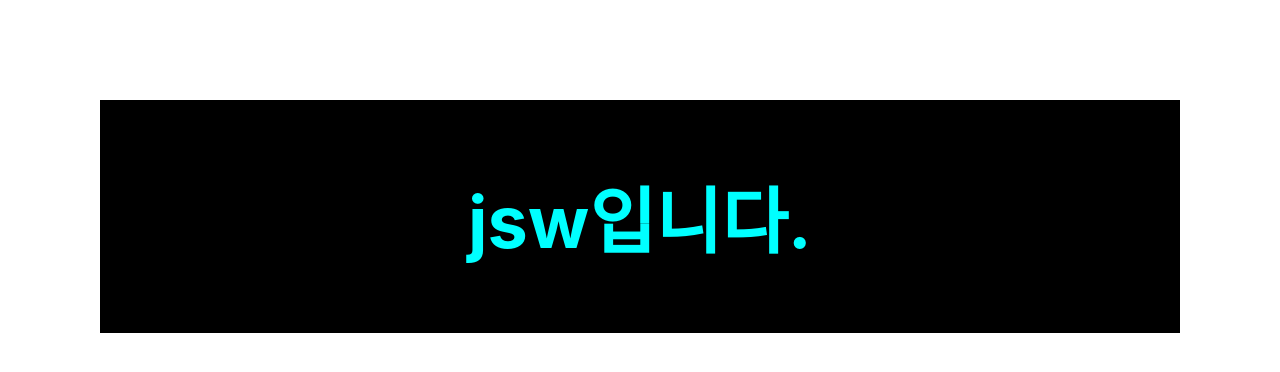
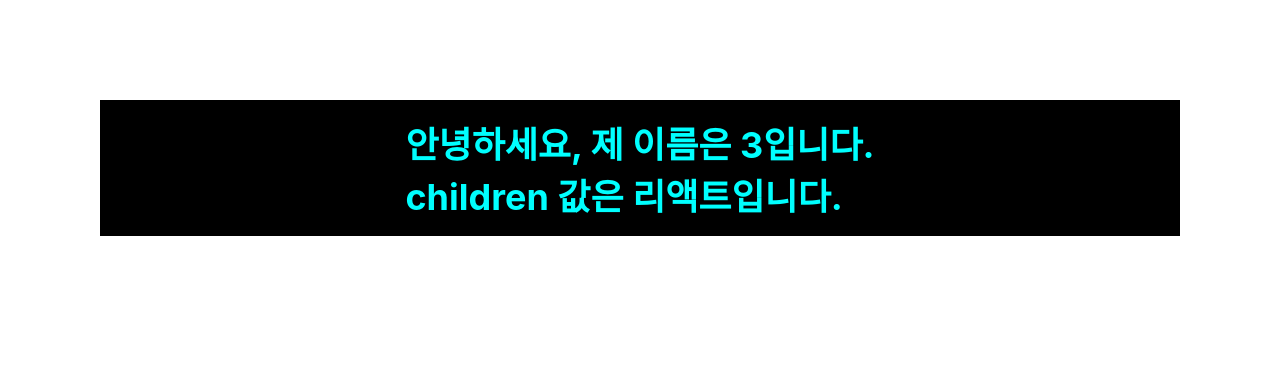
Before and after one commit to thejsw/JSstudy, a React (Create React App) app in the folder JSstudy/React/ReactVelopert/hello-react/: page / in a window 1280 px wide. Shown: the top 372 px of the page. Built offline with nearby package versions, Linux system fonts and the light colour scheme.

Commit message:
React Velopert - 함수형 컴포넌트, props(defualtProps, 비구조화할당, propTypes)

```diff
--- a/JSstudy/React/ReactVelopert/hello-react/src/App.js
+++ b/JSstudy/React/ReactVelopert/hello-react/src/App.js
@@ -1,15 +1,27 @@
-import "./App.css";
+// import "./App.css";
 
-function App() {
-  const name = "jsw";
-  return (
-    <div className="react">
-      {/* name이 jsw일 때 문자열 출력 */}
-      {name === "jsw" && <h1>{name}입니다.</h1>}
-      {/* name이 undefined일 때 문자열 출력 */}
-      {/* { name || <h1>지정되지 않았습니다.</h1>} */}
-    </div>
-  );
-}
+// function App() {
+//   const name = "jsw";
+//   return (
+//     <div className="react">
+//       {/* name이 jsw일 때 문자열 출력 */}
+//       {name === "jsw" && <h1>{name}입니다.</h1>}
+//       {/* name이 undefined일 때 문자열 출력 */}
+//       {/* { name || <h1>지정되지 않았습니다.</h1>} */}
+//     </div>
+//   );
+// }
+
+// import MyComponent from "./MyComponent";
+
+// const App = () => {
+//   return <MyComponent />;
+// };
+
+import MyComponent from "./study/ch1_MyComponent";
+
+const App = () => {
+  return <MyComponent name={3}>리액트</MyComponent>;
+};
 
 export default App;
--- /dev/null
+++ b/JSstudy/React/ReactVelopert/hello-react/src/study/ch1_MyComponent.js
@@ -0,0 +1,37 @@
+import "../App.css";
+import PropTypes from "prop-types";
+
+// Props 사용하여 값 전달하기, defualtProps를 통해 기본 Props 지정하기
+// const MyComponent = (props) => {
+//   return (
+//     <div className="react">
+//       나의 새롭고 멋진 컴포넌트 {props.name} <br />
+//       나의 새롭고 멋진 children {props.children}
+//     </div>
+//   );
+// };
+// MyComponent.defaultProps = {
+//   name: "MyComponent",
+// };
+
+// export default MyComponent;
+
+// 비구조화 할당(객체에서 값을 추출하는)을 통해 props 활용하기, isRequired를 통해 propTypes 지정하기
+const MyComponent = ({ name, children }) => {
+  return (
+    <div className="react">
+      안녕하세요, 제 이름은 {name}입니다. <br />
+      children 값은 {children}입니다.
+    </div>
+  );
+};
+
+MyComponent.defaultProps = {
+  name: "기본 이름",
+};
+
+MyComponent.propTypes = {
+  name: PropTypes.string.isRequired,
+};
+
+export default MyComponent;
```
